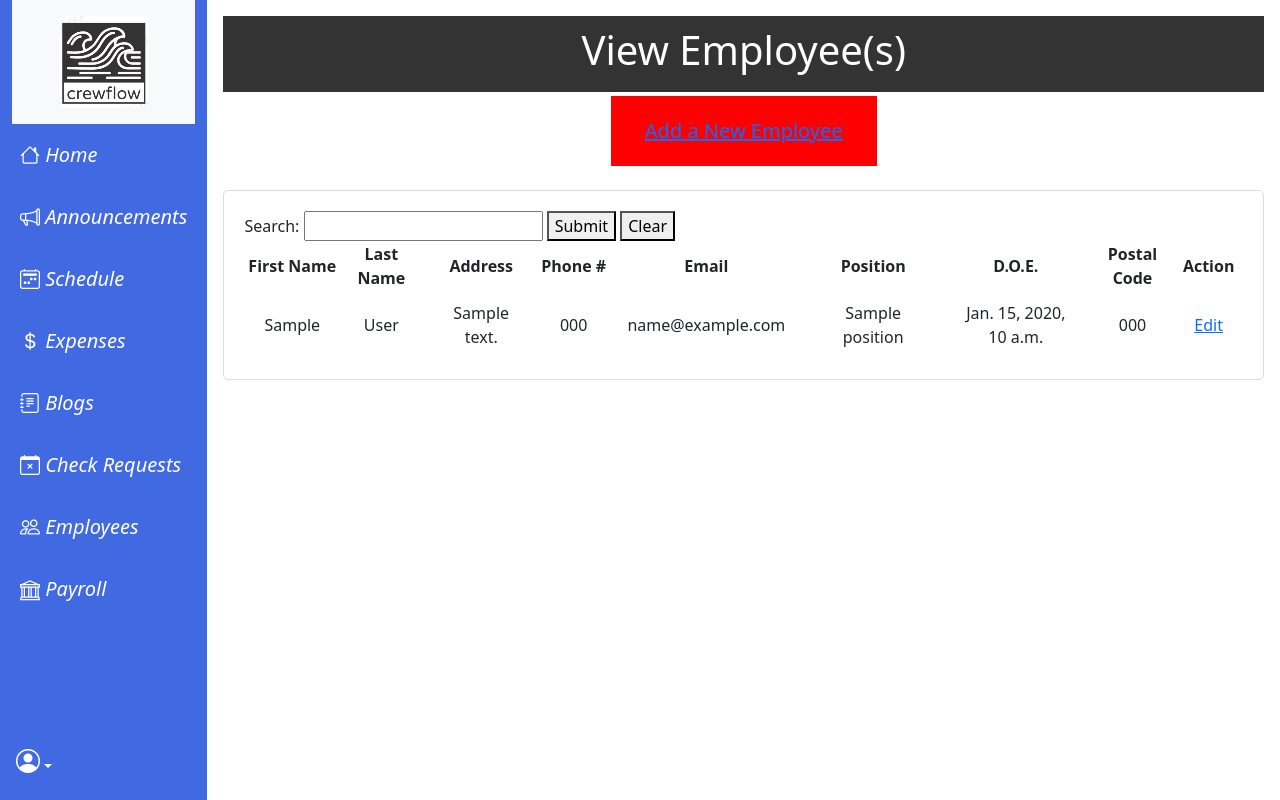
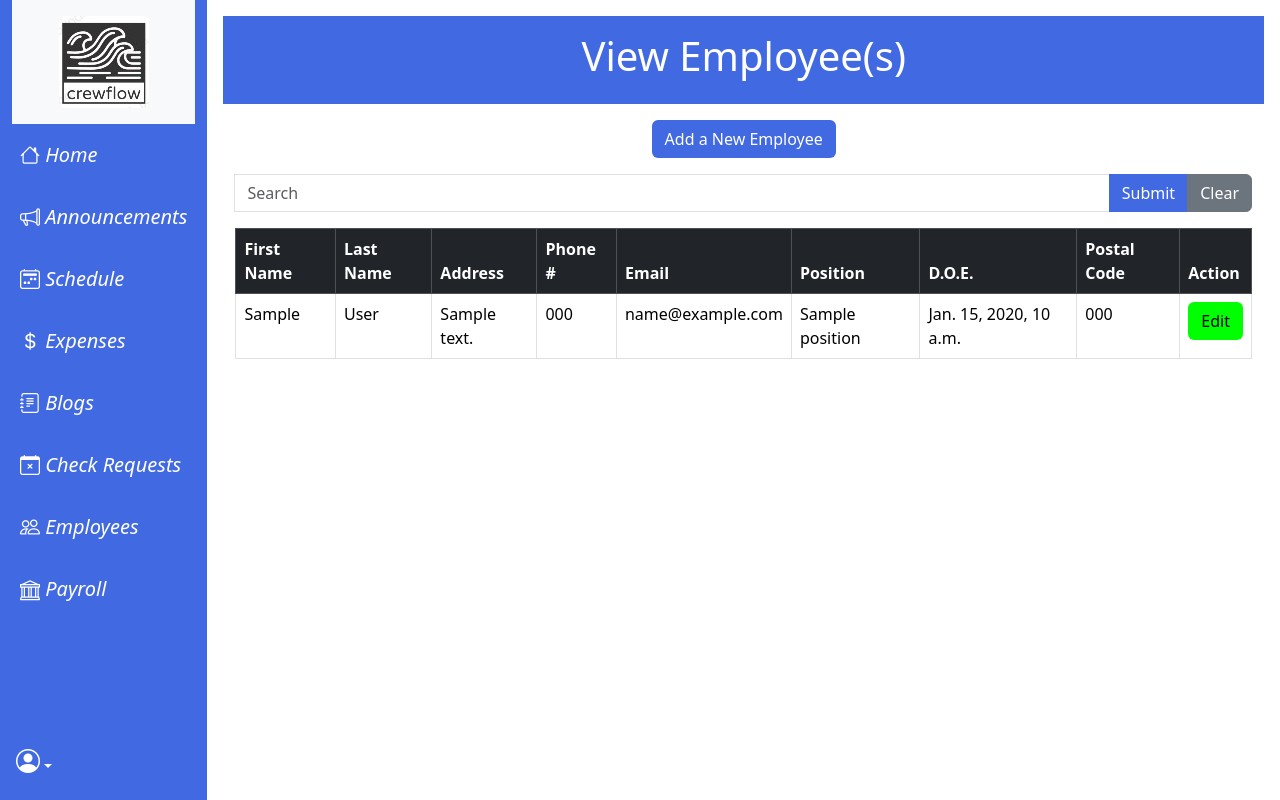
Before and after one commit to woodymorrice/crewflow, a Django app: template main/templates/main/view_employees.html in a window 1280 px wide. Run offline with Django 3.2, Linux system fonts and the light colour scheme; the template is opened without the code that fills it: most values are stand-ins (such as "Sample title", 1, 10 or a date in 2020); some libraries are stand-ins or nearby versions.

Commit message:
Updated base.html to contain base styles using hex. Updated view_employees.html to use Bootstrap and follow site style.

```diff
--- a/main/templates/main/base.html
+++ b/main/templates/main/base.html
@@ -16,11 +16,19 @@
     {% load static %}
     <style>
         .bg-blue {
-            background-color: royalblue;
+            background-color: #4169e1;
         }
 
         .text-white {
             color: #FFFFFF;
+        }
+
+        .text-black {
+            color: #000000;
+        }
+
+        .btn-edit {
+            background-color: #00ff00;
         }
 
         .nav-pills .nav-link.active, .nav-pills .show > .nav-link {
--- a/main/templates/main/view_employees.html
+++ b/main/templates/main/view_employees.html
@@ -1,97 +1,35 @@
-<!DOCTYPE html>
-<html lang="en">
-<head>
-    <meta charset="UTF-8">
-    <title>View Employee(s)</title>
-    <style>
-        body {
-            font-family: Arial, sans-serif;
-            margin: 0;
-            padding: 0;
-        }
-
-        header {
-            background-color: #333;
-            color: #fff;
-            text-align: center;
-            padding: 10px 0;
-        }
-
-        h1 {
-            margin: 0;
-        }
-
-        tr {
-            text-align: center;
-        }
-        tr:hover {
-            background-color: red;
-        }
-
-        td {
-            border-bottom: 1px solid #dddddd;
-            padding-bottom: 10px;
-            padding-top: 10px;
-            padding-right: 20px;
-            padding-left: 20px;
-        }
-
-        th {
-            border-bottom: 5px solid #dddddd;
-        }
-
-        .button {
-            background-color: red;
-            border: none;
-            color: white;
-            padding: 20px 34px;
-            text-align: center;
-            text-decoration: none;
-            display: inline-block;
-            font-size: 20px;
-            margin: 4px 2px;
-            cursor: pointer;
-        }
-
-        main {
-            max-width: max-content;
-            margin: 20px auto;
-            padding: 20px;
-            border: 1px solid #ddd;
-            border-radius: 5px;
-        }
-    </style>
+{% extends "main/base.html" %}
+{% block content %}
     <script>
     function clearSearch() {
         document.getElementById('search').value = '';
         document.forms[0].submit();
     }
     </script>
-</head>
-{% extends "main/base.html" %}
-{% block content %}
 <body>
-    <header>
+    <header class="bg-blue text-white text-center py-3">
         <h1>View Employee(s)</h1>
     </header>
 
-    <div style="text-align: center">
-        <button type="button" class="button">
-            <a href="{% url 'main:add_employee' %}">Add a New Employee</a>
-        </button>
+    <div class="container text-center my-3">
+        <a href="{% url 'main:add_employee' %}" class="btn bg-blue text-white">
+            Add a New Employee
+        </a>
     </div>
 
-    <main>
+    <main class="container my-3">
         <div class="view_employees">
-            <form method="get" action="{% url 'main:view_employees' %}">
-                <label for="search">Search:</label>
-                <input type="text" id="search" name="search">
-                <button type="submit">Submit</button>
-                <button type="button" onclick="clearSearch()">Clear</button>
+            <form method="get" action="{% url 'main:view_employees' %}" class="mb-3">
+                <div class="input-group">
+                    <label for="search" class="visually-hidden">Search:</label>
+                    <input type="text" id="search" name="search" class="form-control" placeholder="Search">
+                    <button type="submit" class="btn bg-blue text-white">Submit</button>
+                    <button type="button" onclick="clearSearch()" class="btn btn-secondary">Clear</button>
+                </div>
             </form>
 
-
-            <table>
+            <table class="table table-bordered">
+                <thead class="table-dark">
                     <tr>
                         <th>First Name</th>
                         <th>Last Name</th>
@@ -103,6 +41,8 @@
                         <th>Postal Code</th>
                         <th>Action</th>
                     </tr>
+                </thead>
+                <tbody>
                     {% for item in employee_list %}
                         <tr>
                             <td>{{ item.first_name }}</td>
@@ -113,9 +53,10 @@
                             <td>{{ item.position }}</td>
                             <td>{{ item.date_of_employment }}</td>
                             <td>{{ item.postal_code }}</td>
-                    <td><a href="{% url 'main:edit_employee' item.id %}">Edit</a></td>
+                            <td><a href="{% url 'main:edit_employee' item.id %}" class="btn btn-edit text-black">Edit</a></td>
                         </tr>
                     {% endfor %}
+                </tbody>
             </table>
         </div>
     </main>
```
Lines whose indentation alone changed are shown as unchanged.
